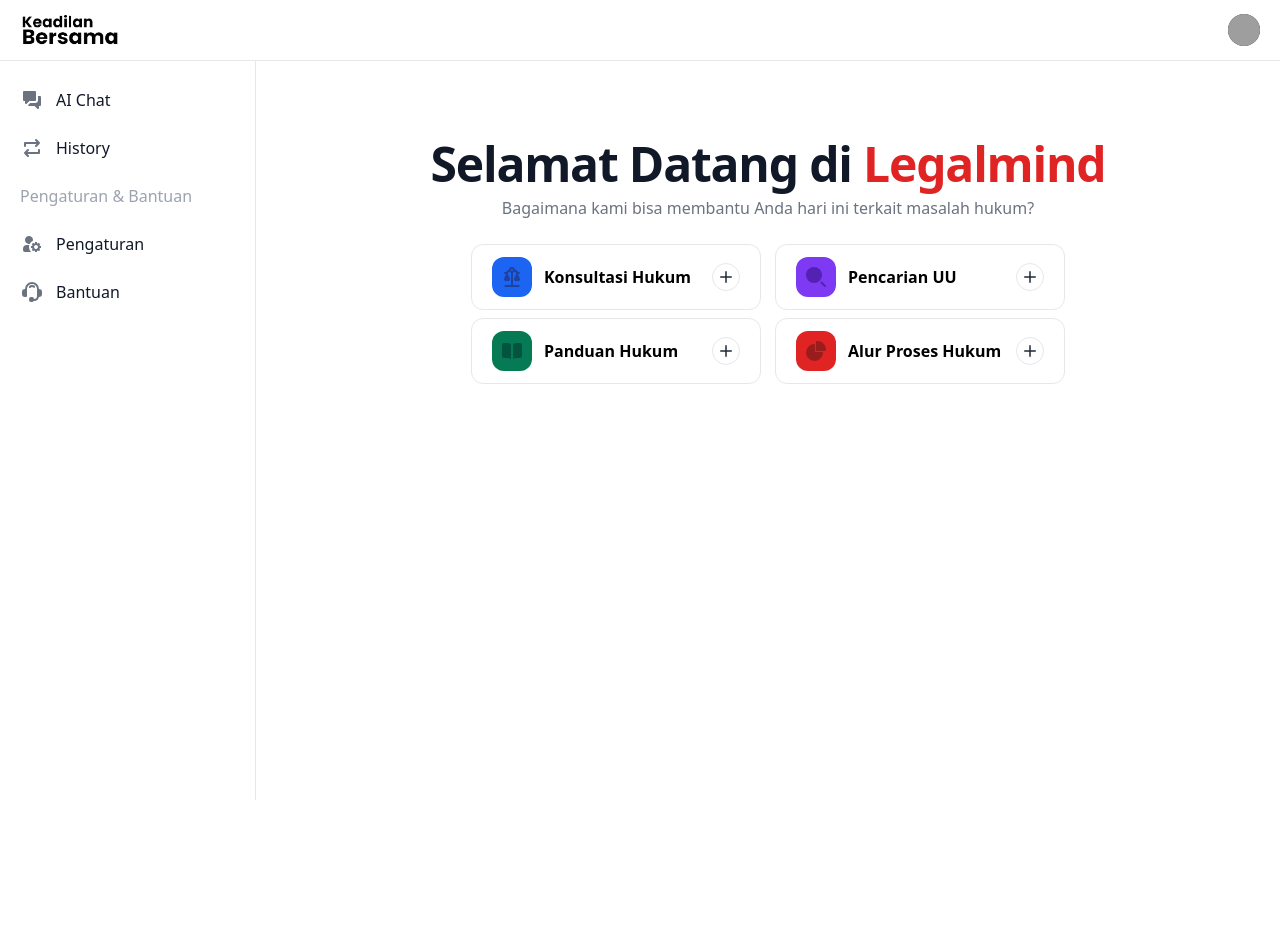
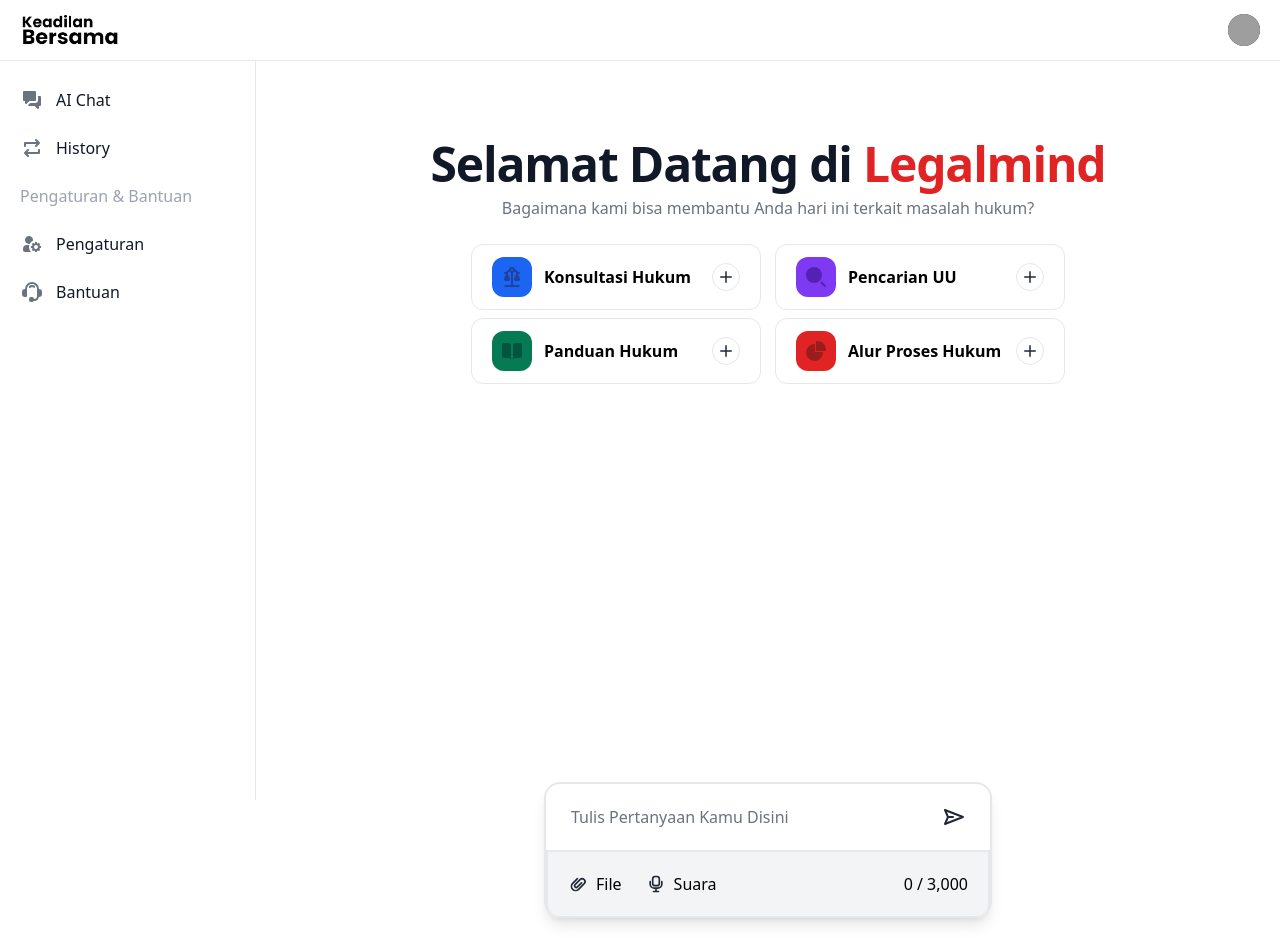
Before and after one commit to ckckckcz/Hackthon-JTI, a React (Vite) app in the folder Client/: page /legalMind in a window 1280 px wide. Shown: the top 938 px of the page. Before the commit the page ends 800 px from the top, so only its background shows below. Built offline with nearby package versions, Linux system fonts and the light colour scheme; grey boxes are pictures that could not be loaded.

Commit message:
feat: Chat AI

```diff
--- a/Client/src/components/legalMind/Sidebar.tsx
+++ b/Client/src/components/legalMind/Index.tsx
@@ -1,7 +1,9 @@
 import User from "./components/User";
+import keadilanBersama from "../../assets/img/keadilanBersama.png";
 import Features from "./components/Features";
-import keadilanBersama from "../../assets/img/keadilanBersama.png";
+import React, { useState } from "react";
 export default function Sidebar() {
+  const [isFocused, setIsFocused] = useState(false);
   return (
     <>
       <nav className="fixed top-0 z-50 w-full bg-white border-b border-gray-200 dark:bg-gray-800 dark:border-gray-700">
@@ -32,7 +34,6 @@
           </div>
         </div>
       </nav>
-
       <aside id="logo-sidebar" className="fixed top-0 left-0 z-40 w-64 h-screen pt-20 transition-transform -translate-x-full bg-white border-r border-gray-200 sm:translate-x-0 dark:bg-gray-800 dark:border-gray-700" aria-label="Sidebar">
         <div className="h-full px-3 pb-4 overflow-y-auto bg-white dark:bg-gray-800">
           <ul className="space-y-2 font-medium">
@@ -119,6 +120,50 @@
         </div>
       </aside>
       <Features />
+      <div className="inputMessage lg:pr-72 lg:pl-72 p-5 sm:ml-64 text-left lg:text-center lg:mt-[350px] mt-24">
+        <div className={`flex flex-col bg-background rounded-2xl shadow-lg border-2 ${isFocused ? "border-red-600" : "border-gray-200"}`}>
+          <div className="relative p-3 font-medium">
+            <input
+              type="text"
+              placeholder="Tulis Pertanyaan Kamu Disini"
+              className="w-full border border-white focus:border-transparent focus:ring-0"
+              onFocus={() => setIsFocused(true)} // Set fokus menjadi true saat input fokus
+              onBlur={() => setIsFocused(false)} // Set fokus menjadi false saat input tidak fokus
+            />
+            <button className="absolute right-4 top-1/2 transform -translate-y-1/2 p-2">
+              <svg className="w-6 h-6 text-gray-800 dark:text-white rotate-90" aria-hidden="true" xmlns="http://www.w3.org/2000/svg" width="24" height="24" fill="none" viewBox="0 0 24 24">
+                <path stroke="currentColor" strokeLinecap="round" strokeLinejoin="round" strokeWidth="2" d="m12 18-7 3 7-18 7 18-7-3Zm0 0v-5" />
+              </svg>
+            </button>
+          </div>
+          <div className="flex items-center p-5 justify-between font-medium text-muted-foreground border-2 border-t-gray-200 border-b-0 bg-gray-100 rounded-bl-xl rounded-br-xl">
+            <div className="flex items-center space-x-6">
+              <button className="flex items-center text-muted-foreground hover:text-muted-foreground/80 transition duration-200">
+                <svg className="w-5 h-5 text-gray-800 dark:text-white rotate-45" aria-hidden="true" xmlns="http://www.w3.org/2000/svg" width="24" height="24" fill="none" viewBox="0 0 24 24">
+                  <path stroke="currentColor" strokeLinecap="round" strokeLinejoin="round" strokeWidth="2" d="M7 8v8a5 5 0 1 0 10 0V6.5a3.5 3.5 0 1 0-7 0V15a2 2 0 0 0 4 0V8" />
+                </svg>
+                <span className="ml-2">File</span>
+              </button>
+              <button className="flex items-center text-muted-foreground hover:text-muted-foreground/80 transition duration-200">
+                <svg className="w-5 h-5 text-gray-800 dark:text-white" aria-hidden="true" xmlns="http://www.w3.org/2000/svg" width="24" height="24" fill="none" viewBox="0 0 24 24">
+                  <path
+                    stroke="currentColor"
+                    strokeLinecap="round"
+                    strokeLinejoin="round"
+                    strokeWidth="2"
+                    d="M19 9v3a5.006 5.006 0 0 1-5 5h-4a5.006 5.006 0 0 1-5-5V9m7 9v3m-3 0h6M11 3h2a3 3 0 0 1 3 3v5a3 3 0 0 1-3 3h-2a3 3 0 0 1-3-3V6a3 3 0 0 1 3-3Z"
+                  />
+                </svg>
+                <span className="ml-2">Suara</span>
+              </button>
+            </div>
+            <span className="text-muted-foreground font-medium text-md">0 / 3,000</span>
+          </div>
+        </div>
+        <div className="warningAi mt-4  text-center">
+          <h5 className="font-medium text-gray-400 font-md">LegalMind can make mistakes.</h5>
+        </div>
+      </div>
     </>
   );
 }
--- a/Client/src/components/legalMind/components/Features.tsx
+++ b/Client/src/components/legalMind/components/Features.tsx
@@ -1,6 +1,5 @@
 export default function Features() {
   return (
-    <>
     <div className="p-4 sm:ml-64 text-left lg:text-center">
       <div className="p-3 mt-16 lg:mt-28">
         <h1 className="mb-2 text-4xl font-extrabold leading-none tracking-tight text-gray-900 md:text-4xl lg:text-5xl dark:text-white">
@@ -77,6 +76,5 @@
         </div>
       </div>
     </div>
-    </>
   );
 }
--- a/Client/src/views/legalMind.tsx
+++ b/Client/src/views/legalMind.tsx
@@ -1,4 +1,4 @@
-import Sidebar from "../components/legalMind/Sidebar";
+import Index from "../components/legalMind/Index";
 export default function legalMind() {
-  return <Sidebar />;
+  return <Index />;
 }
```
Lines whose indentation alone changed are shown as unchanged.
